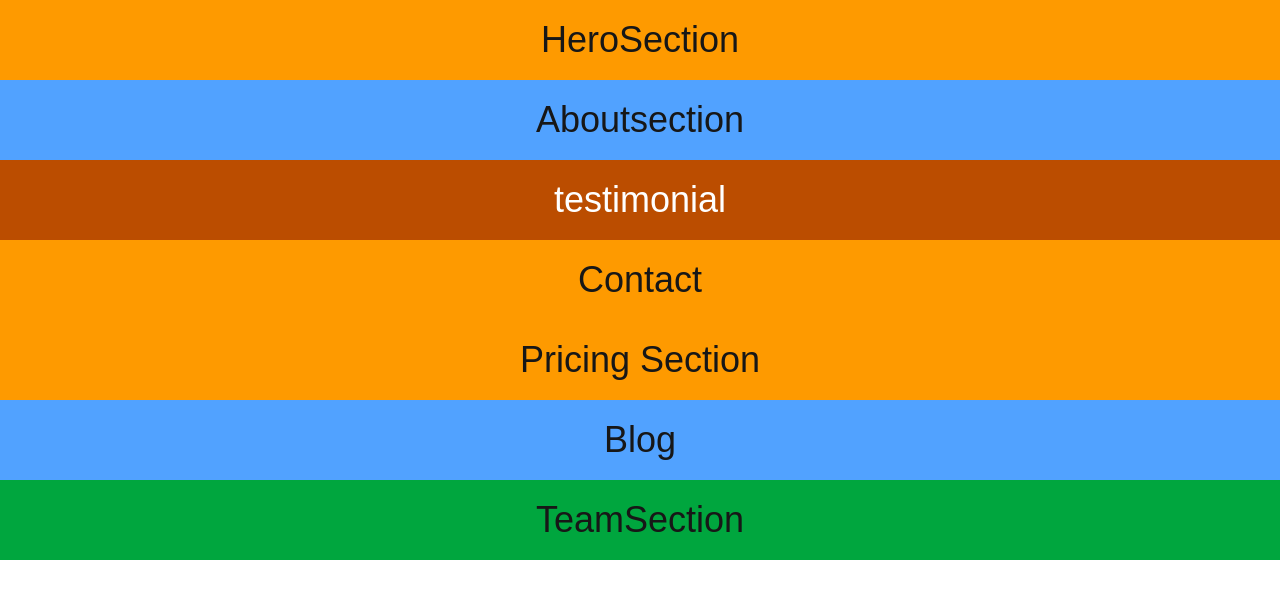
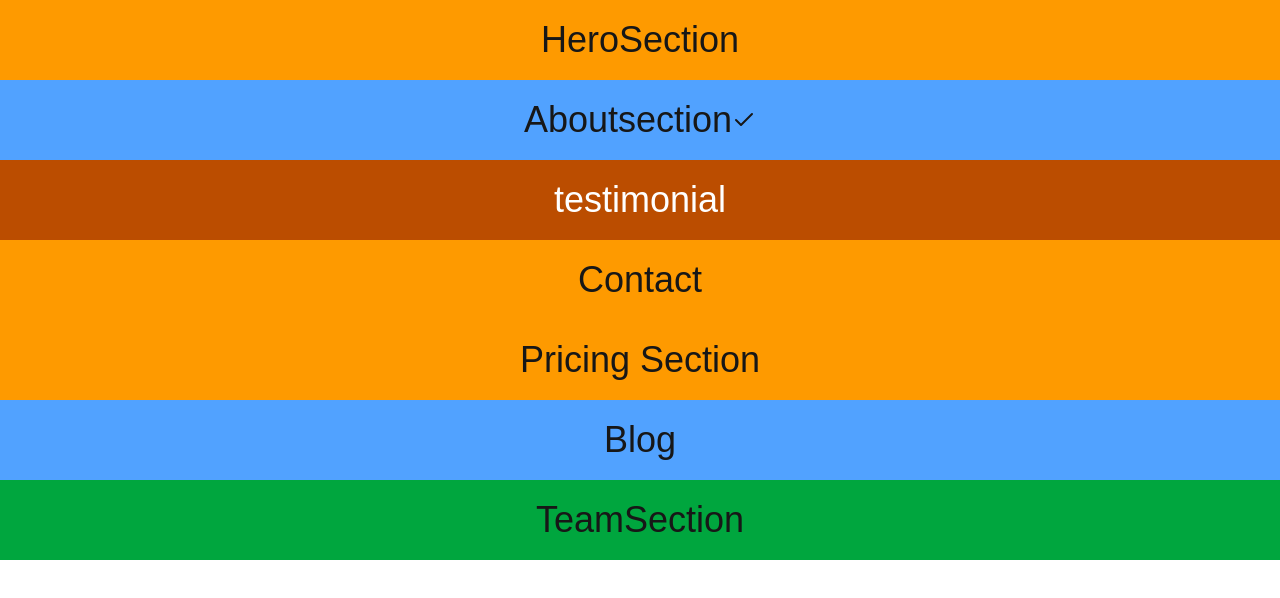
Before and after one commit to eslam-mohamedl/Team-2, a Next.js app: page / in a window 1280 px wide. Shown: the top 598 px of the page. Built offline with nearby package versions, Linux system fonts and the light colour scheme.

Commit message:
install lucide react icons

```diff
--- a/package.json
+++ b/package.json
@@ -9,6 +9,7 @@
     "lint": "eslint"
   },
   "dependencies": {
+    "lucide-react": "^1.28.0",
     "next": "16.2.12",
     "react": "19.2.4",
     "react-dom": "19.2.4"
--- a/src/components/Aboutseciton.tsx
+++ b/src/components/Aboutseciton.tsx
@@ -1,9 +1,11 @@
 import React from "react";
+import { Check } from "lucide-react";
 
 export default function Aboutsection() {
   return (
     <div className="bg-blue-400 p-5 flex justify-center items-center text-4xl">
       Aboutsection
+      <Check />
     </div>
   );
 }
```
Also changed, not shown: 1 other file (tests, documents, lock files or other folders).
